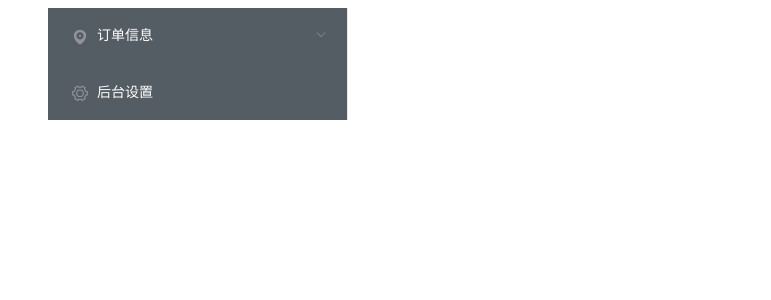
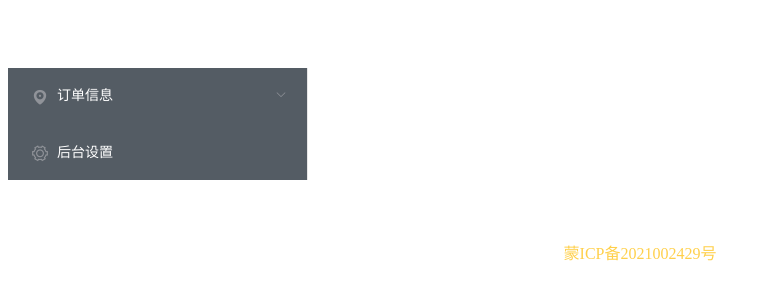
Before and after one commit to HoweverXZ/ManagementSystemVue, a Vue app: page /menu in a window 1280 px wide. Shown: the top 300 px of the page, without its empty margins (0-771 px from the left). Built offline with nearby package versions, Linux system fonts and the light colour scheme.

Commit message:
添加备案号 调整布局

```diff
--- a/src/App.vue
+++ b/src/App.vue
@@ -1,5 +1,12 @@
 <template>
-  <router-view></router-view>
+  <el-container direction="vertical">
+    <el-header></el-header>
+    <router-view></router-view>
+    <el-footer></el-footer>
+    <div onclick="window.open(`http://beian.miit.gov.cn`)" style="color:#ffd04b" align="center">蒙ICP备2021002429号</div>
+  </el-container>
+
+
 </template>
 
 <script>
--- a/src/components/leftmenulist.vue
+++ b/src/components/leftmenulist.vue
@@ -1,6 +1,5 @@
 <template>
-  <el-container direction="horizontal">
-    <el-header></el-header>
+  <el-container>
     <el-aside>
       <el-menu
         :default-active="this.$route.path"
@@ -43,7 +42,6 @@
     <el-main>
       <router-view></router-view>
     </el-main>
-    <el-footer></el-footer>
   </el-container>
 </template>
 
```
